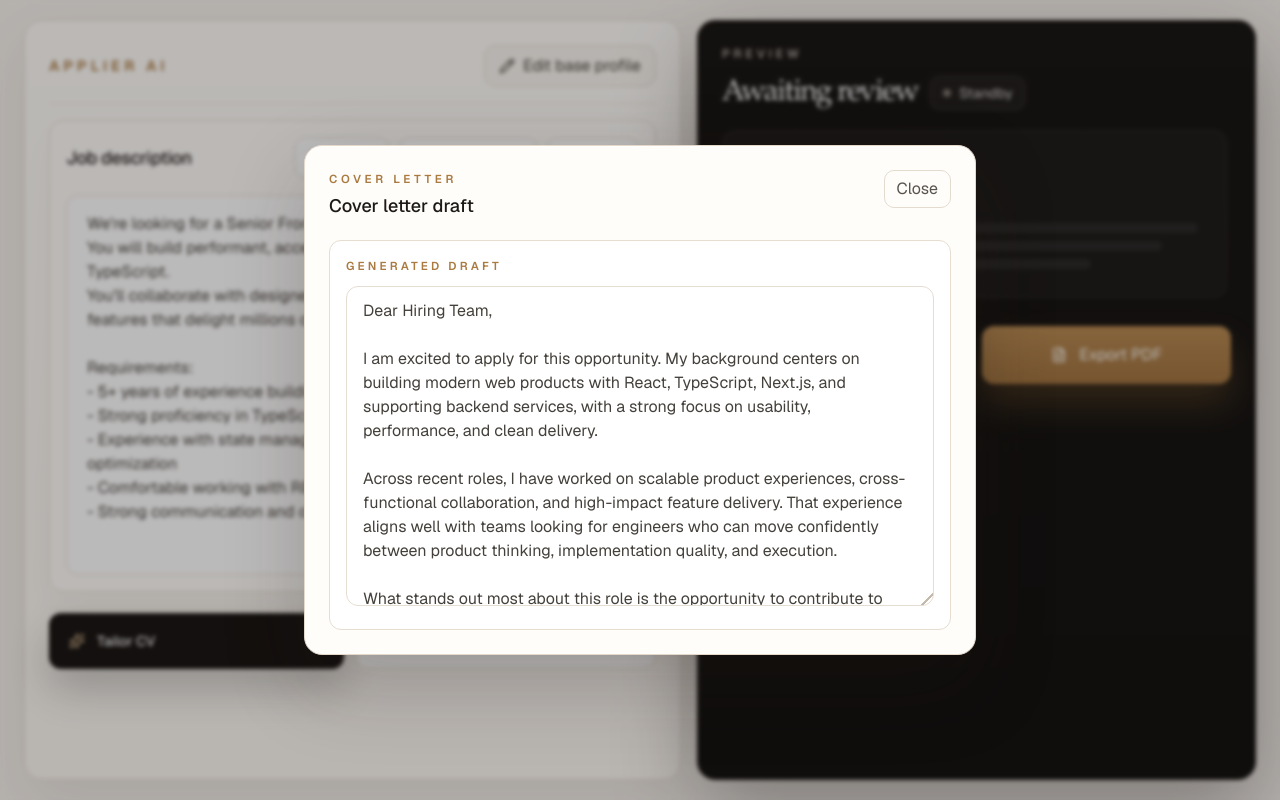
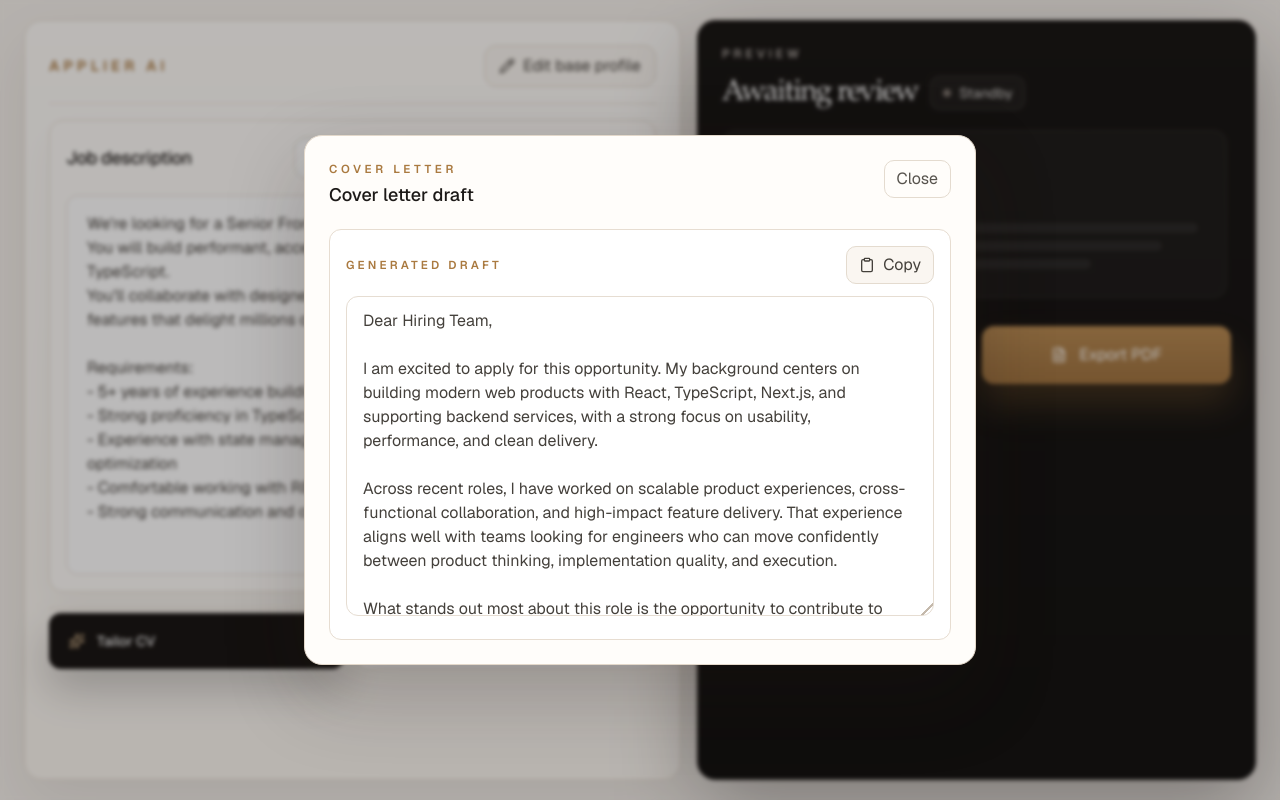
Before and after one commit to asimalizada/applier-ai, a Next.js app: page / in a window 1280 px wide. Both pictures are taken after a click on the button "Generate cover letter". Built offline with nearby package versions, Linux system fonts and the light colour scheme.

Commit message:
feat: add cover letter copy action

```diff
--- a/app/page.tsx
+++ b/app/page.tsx
@@ -116,6 +116,7 @@ export default function Home() {
   const [isCoverLetterOpen, setIsCoverLetterOpen] = useState(false);
   const [coverLetterText, setCoverLetterText] = useState("");
   const [hasCoverLetterDraft, setHasCoverLetterDraft] = useState(false);
+  const [coverLetterCopied, setCoverLetterCopied] = useState(false);
   const [jobDescription, setJobDescription] = useState(sampleJobDescription);
   const [summary, setSummary] = useState(summaryText);
   const [skillsText, setSkillsText] = useState(skillItems.join(", "));
@@ -166,6 +167,7 @@ export default function Home() {
 
   const handleGenerateCoverLetter = () => {
     setIsCoverLetterOpen(true);
+    setCoverLetterCopied(false);
     setCoverLetterText(`Dear Hiring Team,
 
 I am excited to apply for this opportunity. My background centers on building modern web products with React, TypeScript, Next.js, and supporting backend services, with a strong focus on usability, performance, and clean delivery.
@@ -177,6 +179,16 @@ What stands out most about this role is the opportunity to contribute to thought
 Thank you for your time and consideration.
 `);
     setHasCoverLetterDraft(true);
+  };
+
+  const handleCopyCoverLetter = async () => {
+    try {
+      await navigator.clipboard.writeText(coverLetterText);
+      setCoverLetterCopied(true);
+      window.setTimeout(() => setCoverLetterCopied(false), 1800);
+    } catch {
+      setCoverLetterCopied(false);
+    }
   };
 
   return (
@@ -524,9 +536,19 @@ Thank you for your time and consideration.
 
             {hasCoverLetterDraft ? (
               <div className="mt-5 rounded-[12px] border border-[#e7ddd1] bg-white p-4">
-                <p className="mb-3 text-[0.72rem] font-semibold uppercase tracking-[0.28em] text-[#aa7a40]">
-                  Generated draft
-                </p>
+                <div className="mb-3 flex items-center justify-between gap-3">
+                  <p className="text-[0.72rem] font-semibold uppercase tracking-[0.28em] text-[#aa7a40]">
+                    Generated draft
+                  </p>
+                  <button
+                    type="button"
+                    onClick={handleCopyCoverLetter}
+                    className="inline-flex items-center gap-2 rounded-[10px] border border-[#e4dbcf] bg-[#faf6f1] px-3 py-1.5 text-sm font-medium text-stone-700 transition hover:bg-white"
+                  >
+                    <Clipboard className="h-4 w-4" />
+                    {coverLetterCopied ? "Copied" : "Copy"}
+                  </button>
+                </div>
                 <textarea
                   value={coverLetterText}
                   onChange={(event) => setCoverLetterText(event.target.value)}
```
